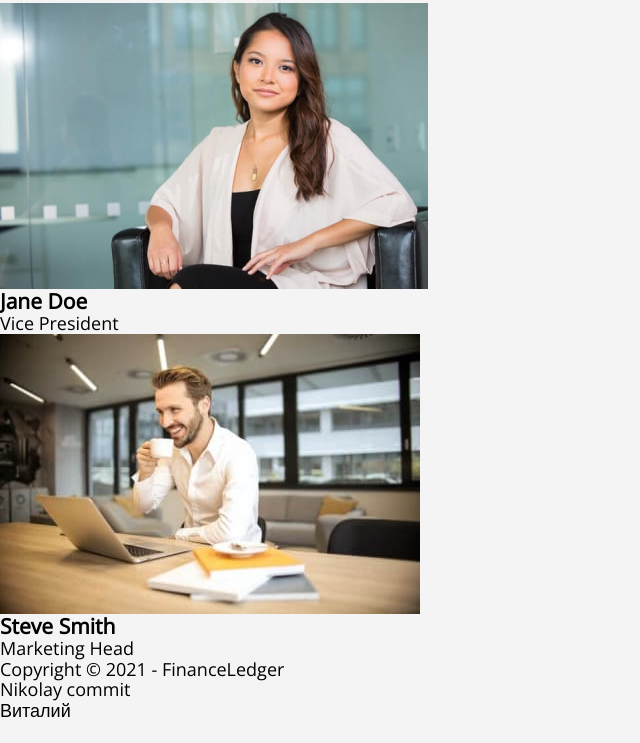
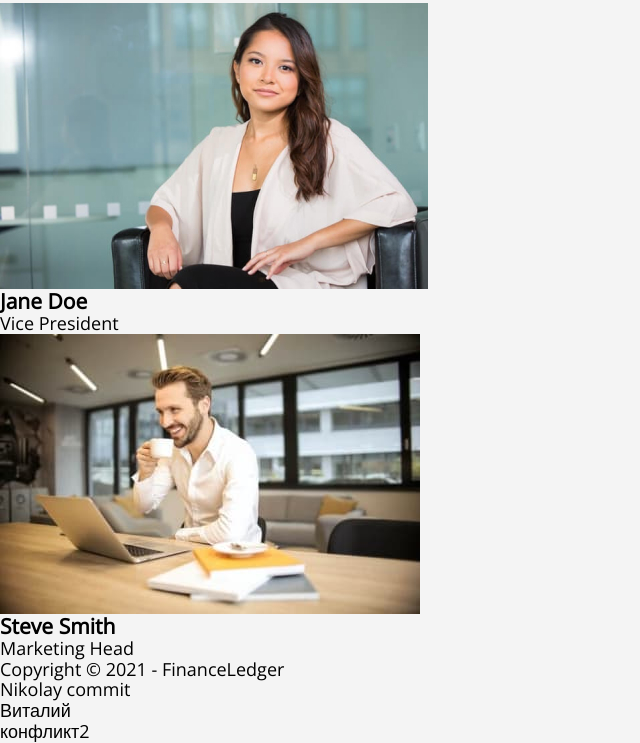
Before and after one commit to FinikBranson/fson-59-simpsons, a plain HTML site: page index.html in a window 1280 px wide. Shown: the part 3579-4322 px from the top of the page, without its empty margins (0-640 px from the left). Before the commit the page ends 4301 px from the top, so only its background shows below. Drawn offline with nearby package versions, Linux system fonts and the light colour scheme.

Commit message:
конфликт2

```diff
--- a/index.html
+++ b/index.html
@@ -280,5 +280,6 @@
     </footer>
     <p>Nikolay commit</p>
     <p>Виталий</p>
+    <div>конфликт2</div>
   </body>
 </html>
```
